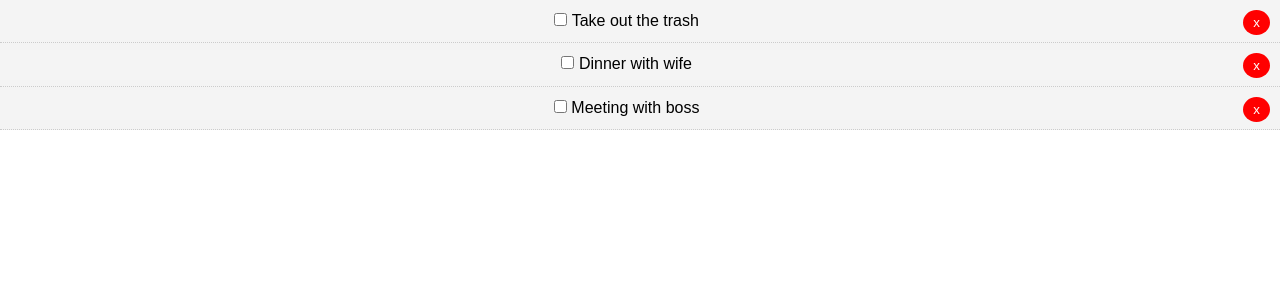
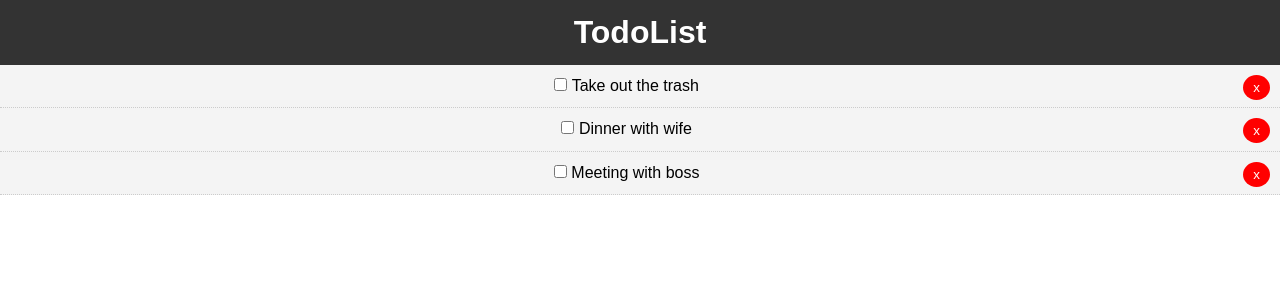
Before and after one commit to snyarde/React-JS-Crash-Course-2019, a React (Create React App) app: page / in a window 1280 px wide. Shown: the top 300 px of the page. Built offline with nearby package versions, Linux system fonts and the light colour scheme.

Commit message:
Creates Header component
Creates Header component  and adds to App

```diff
--- a/src/App.js
+++ b/src/App.js
@@ -1,5 +1,6 @@
 import React, { Component } from "react";
 import Todos from "./components/Todos";
+import Header from "./components/layout/Header";
 
 class App extends Component {
   state = {
@@ -45,6 +46,7 @@ class App extends Component {
   render() {
     return (
       <div className="App">
+        <Header />
         <Todos
           todos={this.state.todos}
           markComplete={this.markComplete}
--- /dev/null
+++ b/src/components/layout/Header.js
@@ -0,0 +1,18 @@
+import React from "react";
+
+function Header() {
+  return (
+    <header style={headerStyle}>
+      <h1>TodoList</h1>
+    </header>
+  );
+}
+
+const headerStyle = {
+  background: "#333",
+  color: "#fff",
+  textAlign: "center",
+  padding: "10px"
+};
+
+export default Header;
```
